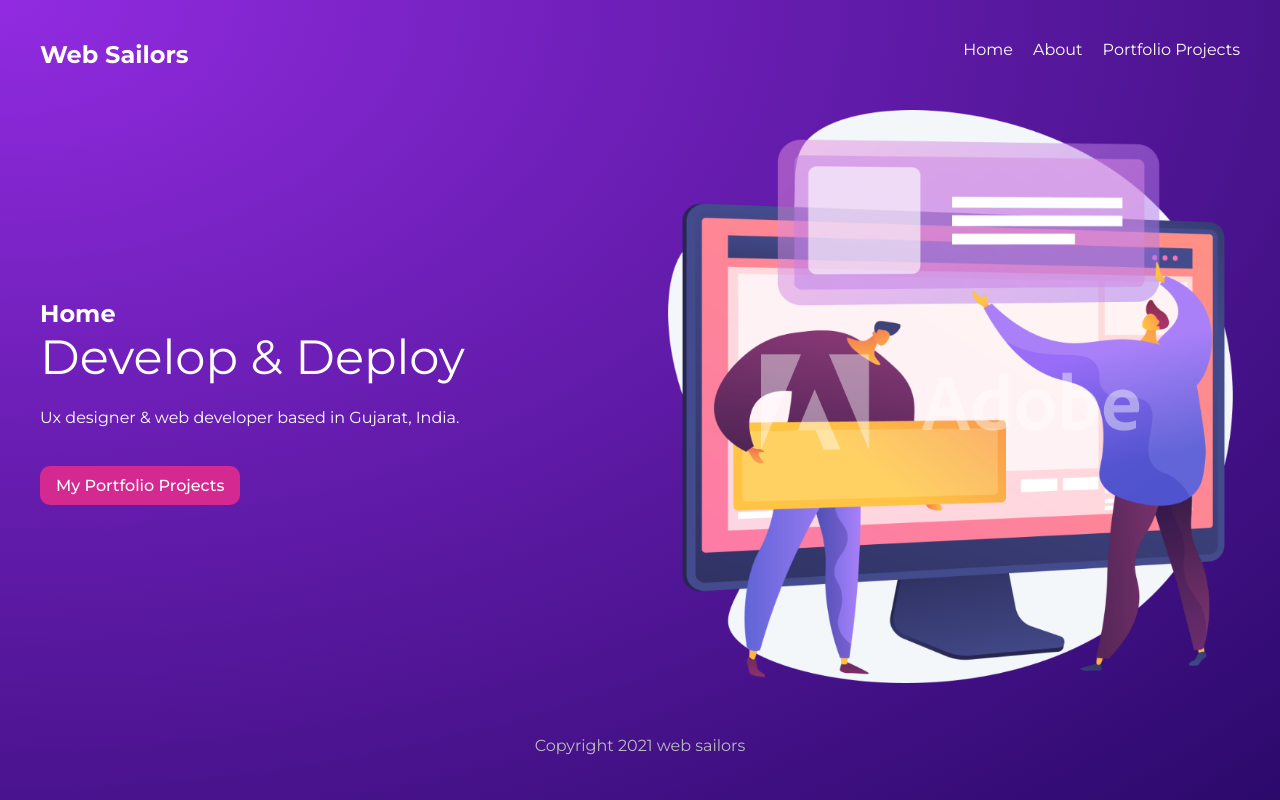
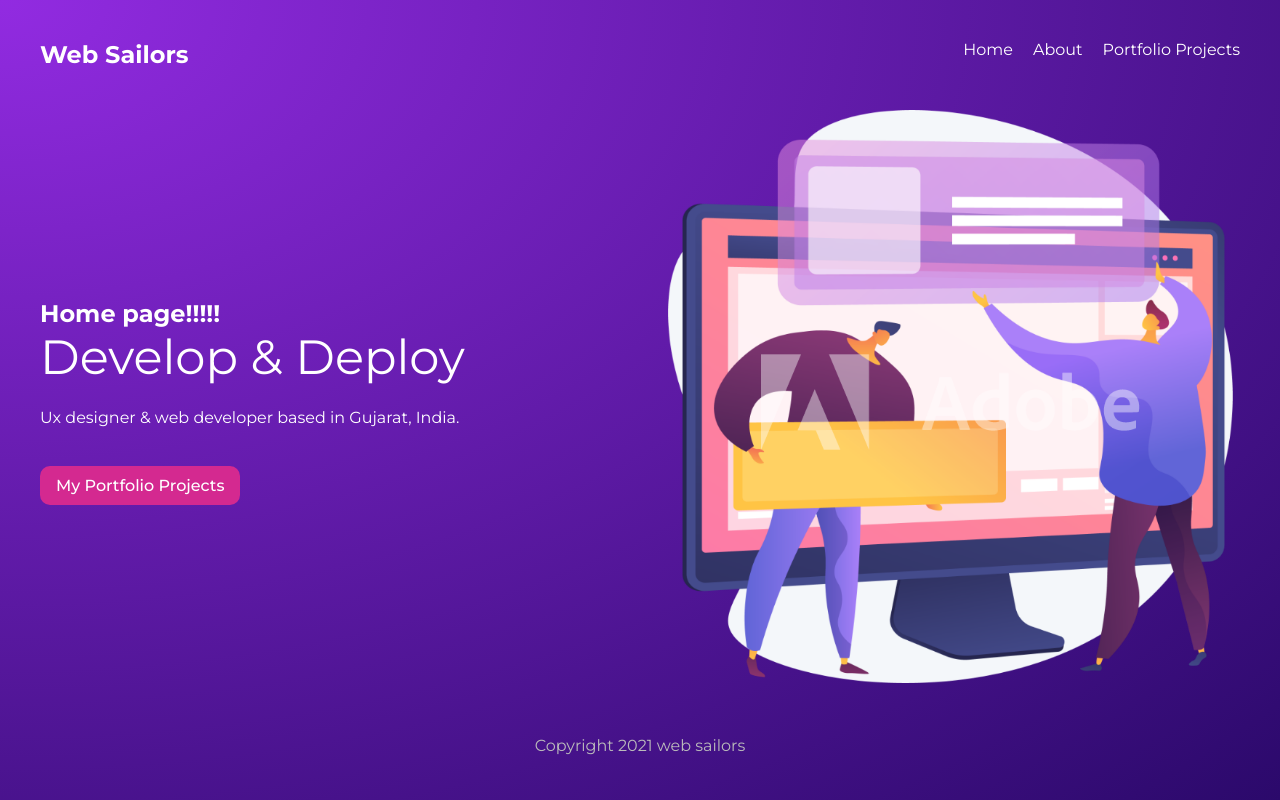
Before and after one commit to harshptl14/web-sailors, a Gatsby site: page / in a window 1280 px wide. Built offline with nearby package versions, Linux system fonts and the light colour scheme; Gatsby itself is replaced by a stand-in of ours.

Commit message:
homepage-text

```diff
--- a/src/pages/index.js
+++ b/src/pages/index.js
@@ -10,7 +10,7 @@ export default function Home({data}) {
     <Layout>
       <section className={styles.header}>
         <div>
-          <h1>Home</h1>
+          <h1>Home page!!!!!</h1>
           <h3>Develop & Deploy</h3>
           <p>Ux designer & web developer based in Gujarat, India.</p>
           <Link className={styles.btn} to="projects">
```
